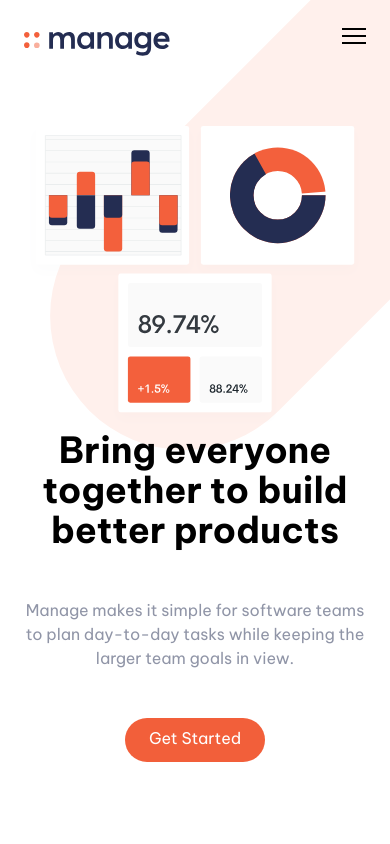
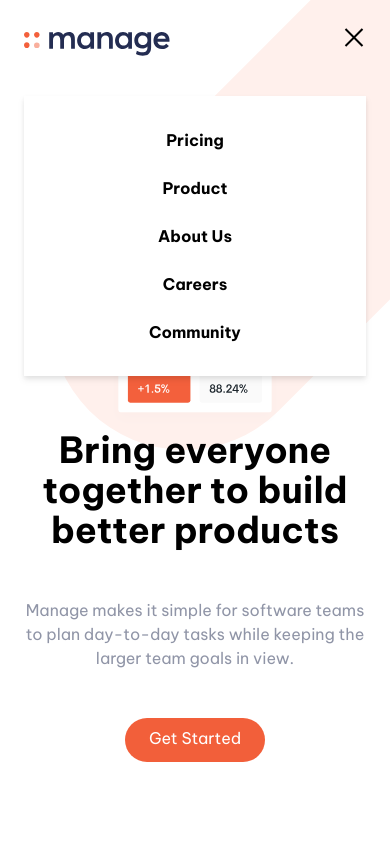
Before and after one commit to MaltaWebDev/landing-page, a website: page index.html in a window 390 px wide. Both pictures are taken after a click on the button 354 px from the left and 40 px from the top of the page. Shown: the top 844 px of the page. Drawn offline with Linux system fonts and the light colour scheme.

Commit message:
Add js to open menu and transform menu icon

```diff
--- a/index.html
+++ b/index.html
@@ -52,7 +52,7 @@
       </div>
       <!-- Mobile menu -->
       <div class="md:hidden">
-        <div id="menu" class="absolute hidden flex flex-col items-center self-end py-8 mt-10 space-y-6 font-bold bg-white sm:w-auto sm:self-center left-6 right-6 drop-shadow-md">
+        <div id="menu" class="absolute hidden flex-col items-center self-end py-8 mt-10 space-y-6 font-bold bg-white sm:w-auto sm:self-center left-6 right-6 drop-shadow-md">
           <a href="">Pricing</a>
           <a href="">Product</a>
           <a href="">About Us</a>
--- a/input.css
+++ b/input.css
@@ -45,7 +45,7 @@ body {
   height: 2px;
   background: #000;
   transform: rotate(0);
-  transition: all 0.5s;
+  transition: all 0.25s;
 }
 
 .hamburger-middle {
--- a/js/script.js
+++ b/js/script.js
@@ -0,0 +1,8 @@
+const btn = document.getElementById("menu-btn");
+const nav = document.getElementById("menu");
+
+btn.addEventListener("click", () => {
+  btn.classList.toggle("open");
+  nav.classList.toggle("flex");
+  nav.classList.toggle("hidden");
+});
```
Also changed, not shown: main.css.
